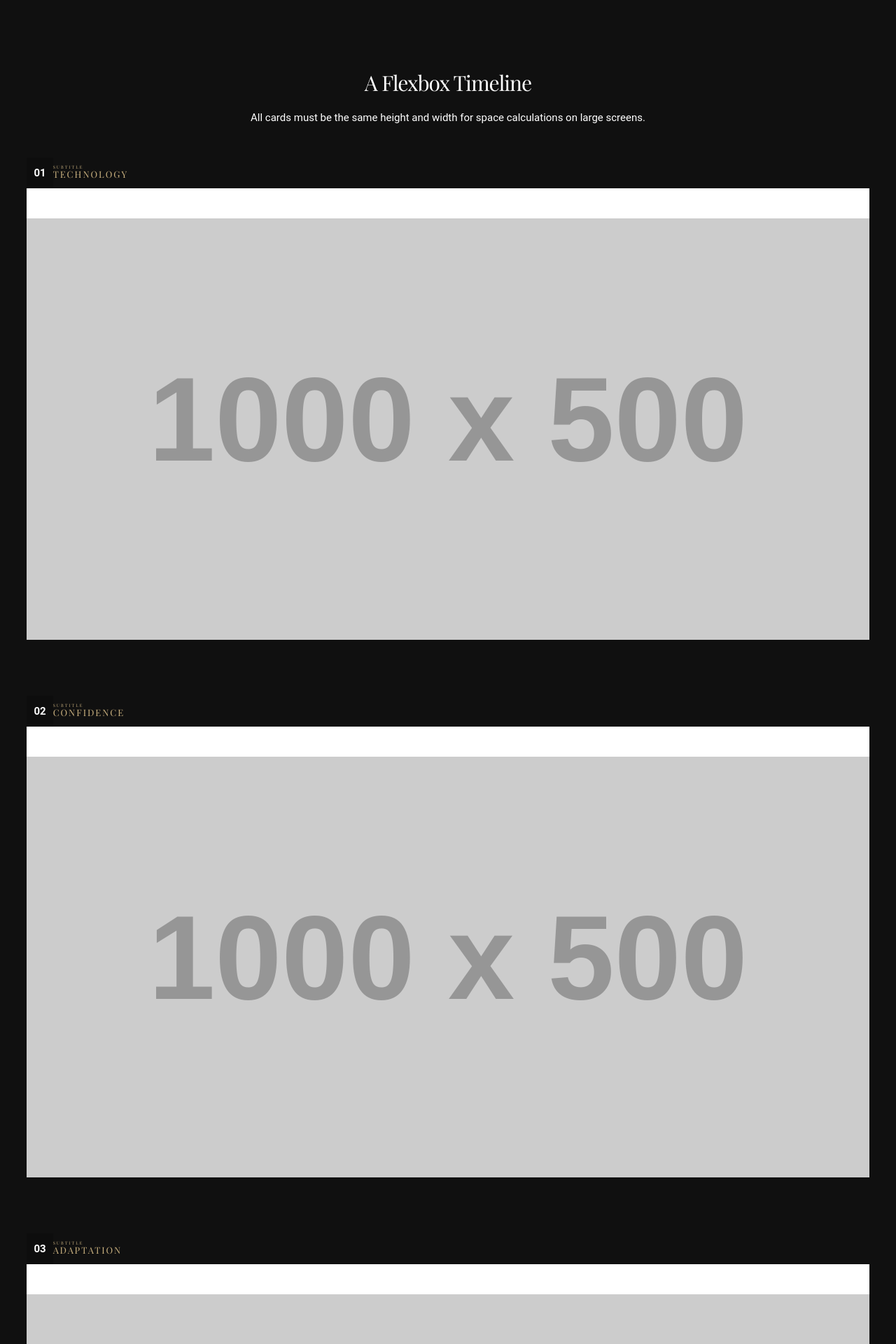
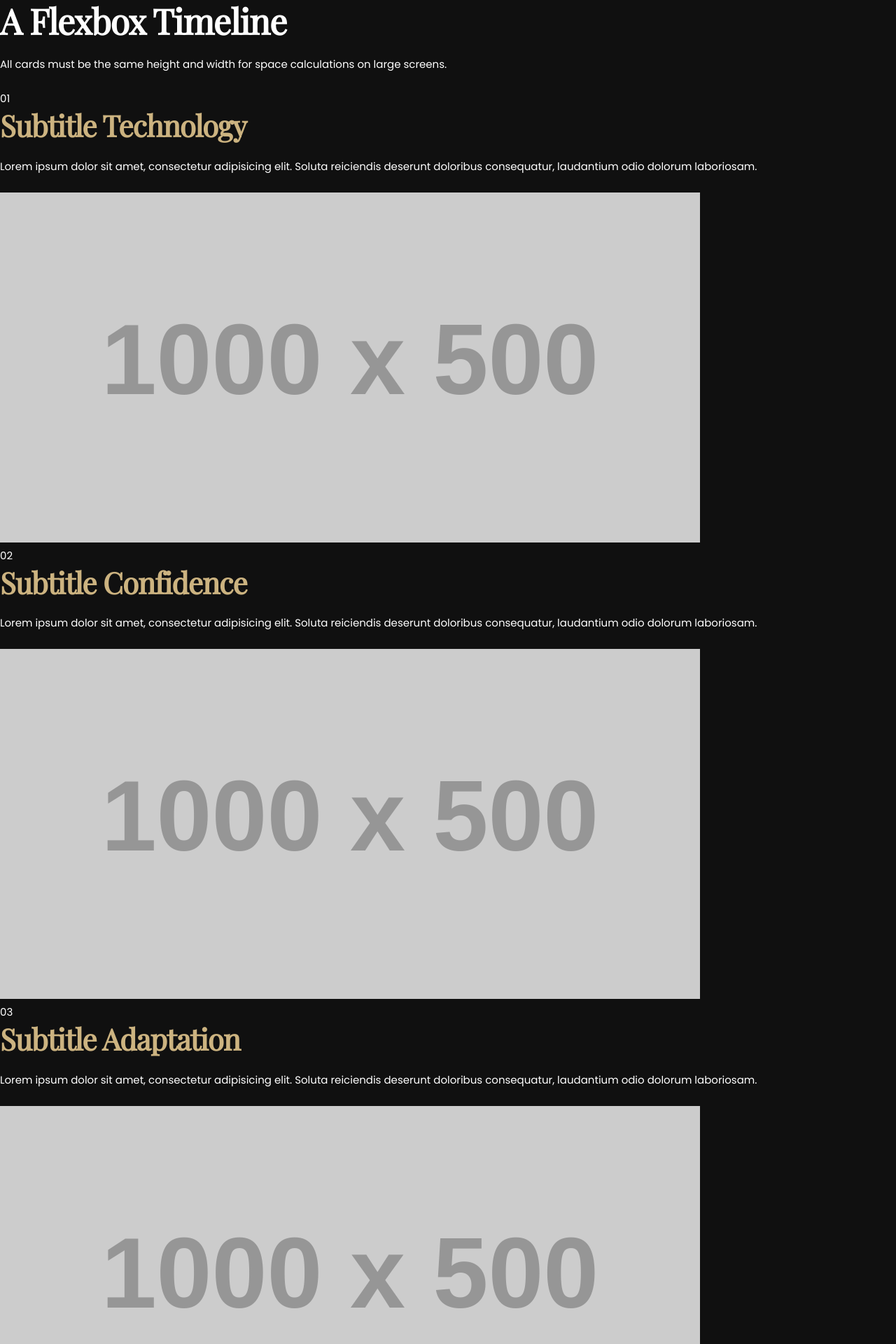
Before and after one commit to simoneliasen/cafefrederiksberg, a PHP site: page /pages/Tidslinje.php in a window 1280 px wide. Shown: the top 1920 px of the page at 70% size. Run offline with PHP 8.4, Linux system fonts and the light colour scheme; grey boxes labelled with a size stand in for pictures from a placeholder-image service; some libraries are stand-ins or nearby versions.

Commit message:
fjernede mærkligt script

```diff
--- a/css/stylesheet.css
+++ b/css/stylesheet.css
@@ -105,267 +105,6 @@ p {
 
 /*..............................................3 BAR */
 
-<<<<<<< HEAD
-/* Media Queries */
-
-@mixin mq-xs {
-  @media (min-width: 320px) {
-    @content;
-  }
-}
-
-@mixin mq-sm {
-  @media (min-width: 480px) {
-    @content;
-  }
-}
-
-@mixin mq-md {
-  @media (min-width: 720px) {
-    @content;
-  }
-}
-
-@mixin mq-lg {
-  @media (min-width: 1000px) {
-    @content;
-  }
-}
-
-$background: #f7f7f7;
-$box-shadow: 0px 1px 22px 4px rgba(0, 0, 0, 0.07);
-$border: 1px solid rgba(191, 191, 191, 0.4);
-$items: 5;
-$rows: ceil($items/2);
-
-/* Card sizing */
-
-$card-height: 400px;
-$card-width: 450px;
-$inner-margin: 15px;
-$number-size: 35px;
-$stagger: 180px;
-$outer-margin: 90px;
-$marker-size: 9px;
-
-/* Colors */
-
-$steps: #46b8e9;
-$colors: #46b8e9,
-#3ee9d1,
-#ce43eb,
-#4d92eb;
-$timeline: #bdbdbd;
-
-/* Calculations */
-
-$container-height: $rows * ($card-height + $outer-margin) + $stagger;
-$container-width: $card-width*2 + $outer-margin*3;
-$head-height: $number-size + 50;
-$body-height: $card-height - $head-height;
-$marker-dist: $card-width + $outer-margin/2 - $marker-size/2;
-
-/* Placeholders */
-
-@include mq-lg {
-  %arrow {
-    position: absolute;
-    content: "";
-    width: 0;
-    height: 0;
-    border-top: 15px solid transparent;
-    border-bottom: 15px solid transparent;
-  }
-  %marker {
-    position: absolute;
-    content: "";
-    width: $marker-size;
-    height: $marker-size;
-    background-color: $timeline;
-    border-radius: $marker-size;
-    box-shadow: 0px 0px 2px 8px $background;
-  }
-}
-
-
-/* Some Cool Stuff */
-
-$counter: $items - $rows + 2;
-@for $i from 1 through $rows {
-  .demo-card:nth-child(#{$i*2-1})   { order: $i }
-  .demo-card:nth-child(#{$i*2})     { order: $counter }
-  $counter: $counter + 1;
-}
-
-/* Border Box */
-
-* {
-  box-sizing: border-box;
-}
-
-/* Fonts */
-
-body {
-  font-family: Roboto;
-}
-
-#timeline {
-  padding: 100px 0;
-  background: $background;
-  border-top: $border;
-  border-bottom: $border;
-  h1 {
-    text-align: center;
-    font-size: 3rem;
-    font-weight: 200;
-    margin-bottom: 20px;
-  }
-  p.leader {
-    text-align: center;
-    max-width: 90%;
-    margin: auto;
-    margin-bottom: 45px;
-  }
-  .demo-card-wrapper {
-    position: relative;
-    margin: auto;
-    @include mq-lg {
-      display: flex;
-      flex-flow: column wrap;
-      width: $container-width;
-      height: $container-height;
-      margin: 0 auto;
-    }
-    &::after {
-      z-index: 1;
-      content: "";
-      position: absolute;
-      top: 0;
-      bottom: 0;
-      left: 50%;
-      border-left: $border;
-      @include mq-lg {
-        border-left: 1px solid $timeline;
-      }
-    }
-  }
-  .demo-card {
-    position: relative;
-    display: block;
-    margin: 10px auto 80px;
-    max-width: 94%;
-    z-index: 2;
-    @include mq-sm {
-      max-width: 60%;
-      box-shadow: $box-shadow;
-    }
-    @include mq-md {
-      max-width: 40%;
-    }
-    @include mq-lg {
-      max-width: $card-width;
-      height: $card-height;
-      margin: $outer-margin;
-      margin-top: $outer-margin/2;
-      margin-bottom: $outer-margin/2;
-      &:nth-child(odd) {
-        margin-right: $outer-margin/2;
-        .head::after {
-          @extend %arrow;
-          border-left-width: 15px;
-          border-left-style: solid;
-          left: 100%;
-        }
-        .head::before {
-          @extend %marker;
-          left: $marker-dist + 1;
-        }
-      }
-      &:nth-child(even) {
-        margin-left: $outer-margin/2;
-        .head::after {
-          @extend %arrow;
-          border-right-width: 15px;
-          border-right-style: solid;
-          right: 100%;
-        }
-        .head::before {
-          @extend %marker;
-          right: $marker-dist - 1;
-        }
-      }
-      &:nth-child(2) {
-        margin-top: $stagger;
-      }
-    }
-    .head {
-      position: relative;
-      display: flex;
-      align-items: center;
-      color: #fff;
-      font-weight: 400;
-      .number-box {
-        display: inline;
-        float: left;
-        margin: $inner-margin;
-        padding: 10px;
-        font-size: $number-size;
-        line-height: $number-size;
-        font-weight: 600;
-        background: rgba(0, 0, 0, 0.17);
-      }
-      h2 {
-        text-transform: uppercase;
-        font-size: 1.3rem;
-        font-weight: inherit;
-        letter-spacing: 2px;
-        margin: 0;
-        padding-bottom: 6px;
-        line-height: 1rem;
-        @include mq-sm {
-          font-size: 165%;
-          line-height: 1.2rem;
-        }
-        span {
-          display: block;
-          font-size: 0.6rem;
-          margin: 0;
-          @include mq-sm {
-            font-size: 0.8rem;
-          }
-        }
-      }
-    }
-    .body {
-      background: #fff;
-      border: $border;
-      border-top: 0;
-      padding: $inner-margin;
-      @include mq-lg {
-        height: $body-height;
-      }
-      p {
-        font-size: 14px;
-        line-height: 18px;
-        margin-bottom: $inner-margin;
-      }
-      img {
-        display: block;
-        width: 100%;
-      }
-    }
-    @for $i from 1 through $items {
-      &--step#{$i} {
-        $color: nth($colors, ((($i - 1) % 4) + 1));
-        background-color: $color;
-        .head::after {
-          border-color: $color;
-        }
-      }
-    }
-  }
-}
-
 .katalog {
   background-color: orange;
 }
@@ -397,7 +136,6 @@ body {
   text-align:center;
   list-style:none;
   width:25%;
->>>>>>> 476c9db13397b3810eb67db2d500fb70b083bbf7
 }
 
 #center_bar{
--- a/index.php
+++ b/index.php
@@ -25,12 +25,8 @@
   <!--Inddrager navigationsbar fra "includes/navigation.php"-->
   <?php include 'includes/navigation.php'; ?>
 
-
-
   <!--Slider (behøver ikke container, da den skal have 100% bredde) -->
   <?php include 'includes/header.php'; ?>
-
-
 
   <!-- Wrapper til onlineBestilling -->
   <div class="wrapper onlineBestilling">
```
